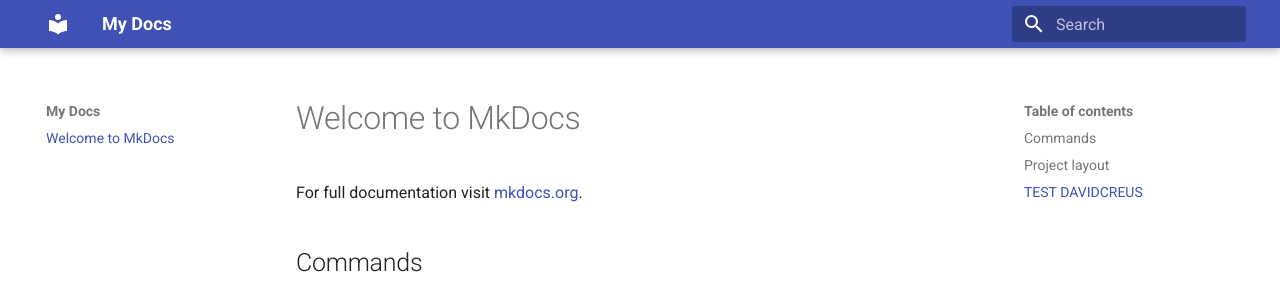
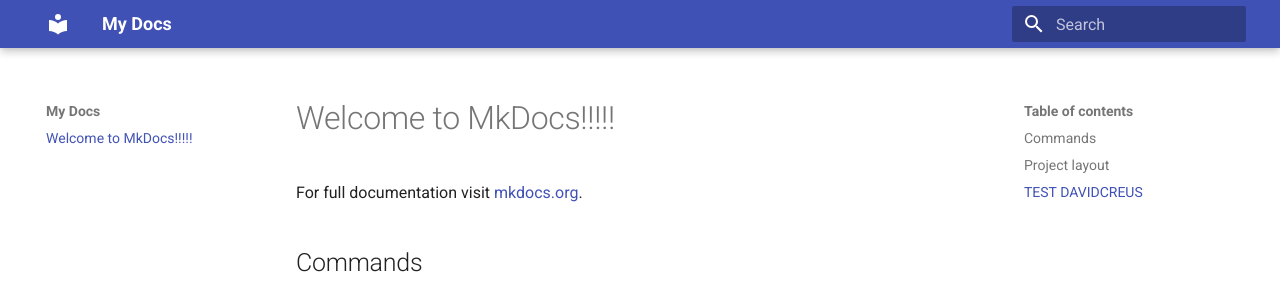
Before and after one commit to davidcrx/docs.davidcreus.com, an MkDocs documentation site: the page built from docs/index.md, in a window 1280 px wide and 1199 px high. Shown: the top 296 px of the window. Built offline with MkDocs 1.6.1 and Material for MkDocs 9.7.7, drawn with Linux system fonts in a browser that asks for light colours.

Commit message:
minor changes

```diff
--- a/docs/index.md
+++ b/docs/index.md
@@ -1,4 +1,4 @@
-# Welcome to MkDocs
+# Welcome to MkDocs!!!!!
 
 For full documentation visit [mkdocs.org](https://mkdocs.org).
 
```
